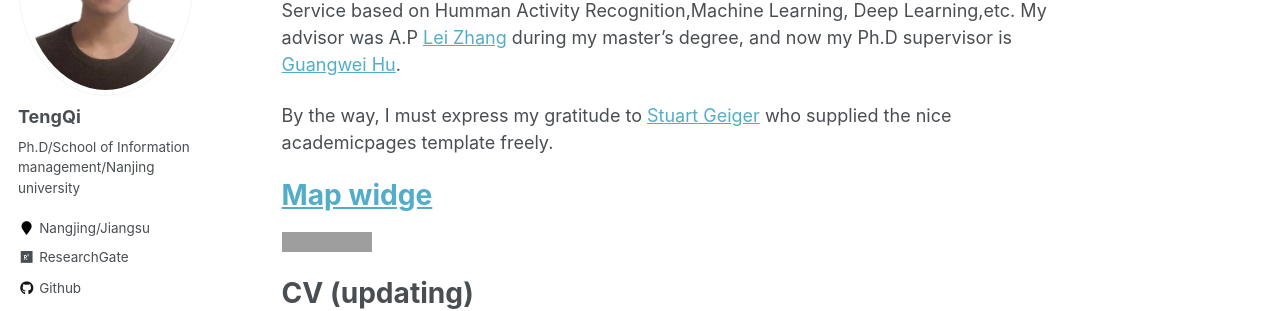
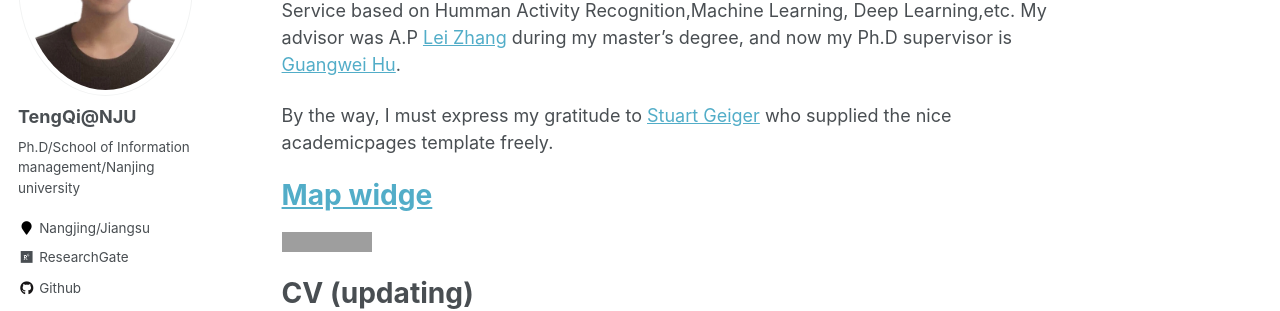
Before and after one commit to tengqi159/tengqi.github.io, a Jekyll site: the page built from _pages/about.md, in a window 1280 px wide. Shown: the part 244-555 px from the top of the page. Built offline with Jekyll 4.4.1, drawn with Linux system fonts in a browser that asks for light colours; grey boxes are pictures that could not be loaded.

Commit message:
Update _config.yml

```diff
--- a/_config.yml
+++ b/_config.yml
@@ -80,7 +80,7 @@ analytics:
 
 # Site Author
 author:
-  name             : "TengQi"
+  name             : "TengQi@NJU"
   avatar           : "t.jpg"
   bio              : "Ph.D/School of Information management/Nanjing university"
   location         : "Nangjing/Jiangsu"
```
